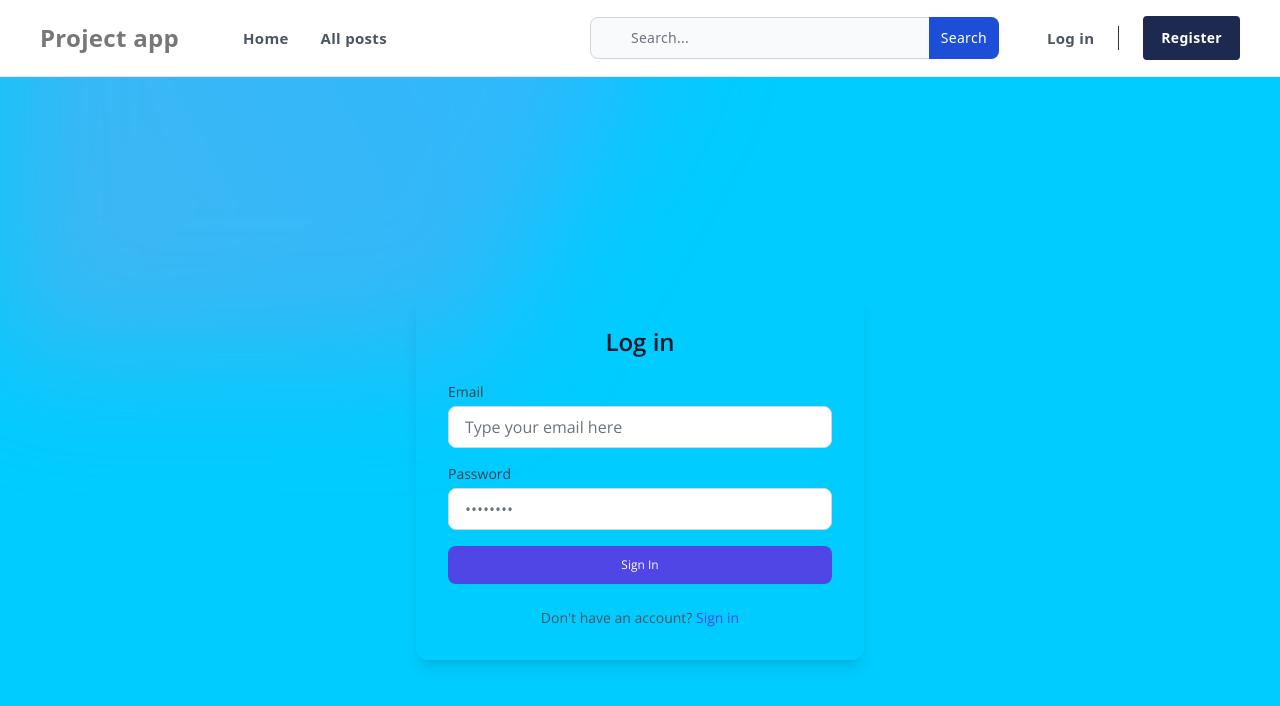
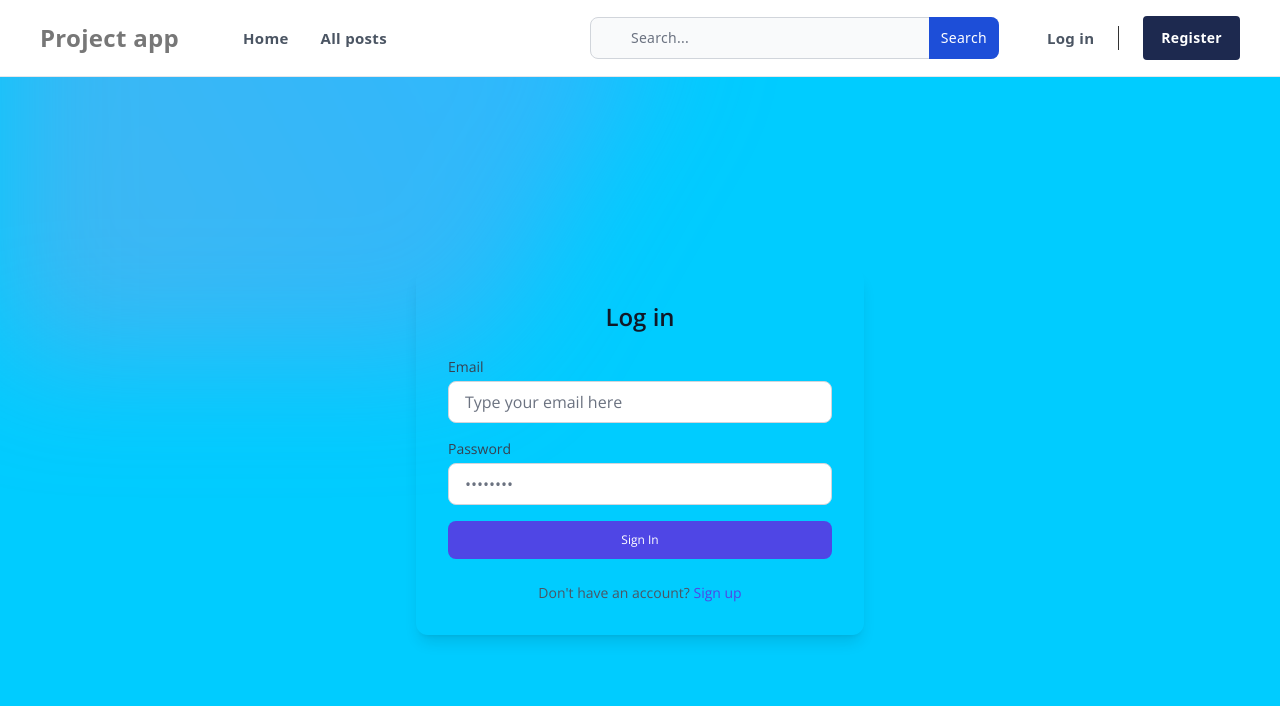
Before and after one commit to iamkelesh/react-exam-app-2025, a React (Vite) app in the folder client-app/: page /user/login in a window 1280 px wide. Shown: the top 706 px of the page. Built offline with nearby package versions, Linux system fonts and the light colour scheme; no server answers.

Commit message:
styling changes to login

```diff
--- a/client-app/src/components/login/Login.jsx
+++ b/client-app/src/components/login/Login.jsx
@@ -14,7 +14,7 @@ function Login() {
     const { values, onChange, onSubmit } = useForm({ submitHandler: newLoginHandler, initialValues })
 
     return (
-        <div className="min-h-screen flex items-center justify-center p-4">
+        <div className="pt-48 flex items-center justify-center p-4">
             <div className="max-w-md w-full rounded-xl shadow-lg p-8">
                 <h2 className="text-2xl font-bold text-gray-900 mb-6 text-center">Log in</h2>
 
@@ -52,7 +52,7 @@ function Login() {
 
                 <div className="mt-6 text-center text-sm text-gray-600">
                     Don't have an account?
-                    <Link to="/user/register" className="text-indigo-600 hover:text-indigo-500 font-medium">   Sign in</Link>
+                    <Link to="/user/register" className="text-indigo-600 hover:text-indigo-500 font-medium">   Sign up</Link>
                 </div>
             </div>
         </div>
```
